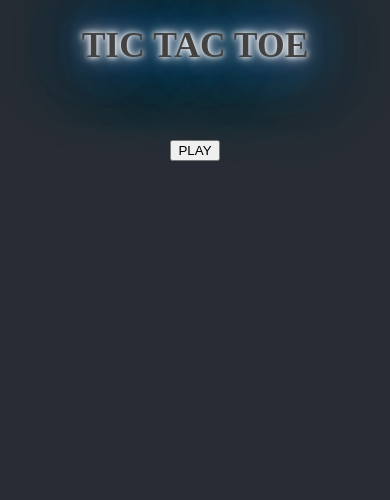
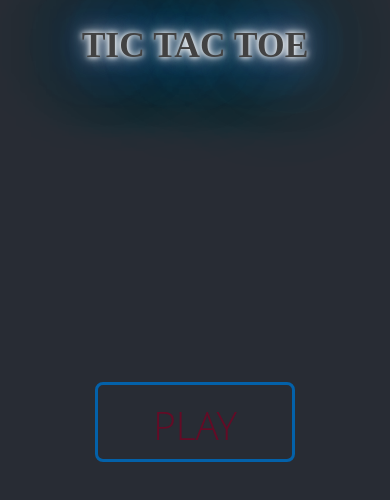
Before and after one commit to Nahv23/TicTacToe-React, a React (Create React App) app: page / in a window 390 px wide. Shown: the top 500 px of the page. Built offline with nearby package versions, Linux system fonts and the light colour scheme.

Commit message:
More desing. Neon style to play button and responsive desing

```diff
--- a/src/Components/App.css
+++ b/src/Components/App.css
@@ -19,3 +19,246 @@
   text-shadow: 0 0 5px #fff, 0 0 10px #fff, 0 0 20px #fff, 0 0 54px #00f,
     0 0 80px #163e3e, 0 0 90px #0ff, 0 0 100px #0ff, 0 0 150px #0ff;
 }
+
+
+section > button {
+  background:rgb(40 44 52);
+  position: absolute;
+  left: 50%;
+  top: 50%;
+  transform: translate(-50%, -50%);
+  -webkit-transform: translate(-50%, -50%);
+  min-width: 200px;
+  height: 80px;
+  text-align: center;
+  border-radius: 8px;
+  border: 3px solid rgb(3 97 169);;
+  cursor: pointer;
+}
+
+section > button:hover {
+  animation: border-flicker 2s linear forwards;
+}
+
+button > h3 {
+  font-family: "Open Sans";
+  font-weight: 300;
+  font-size:2.9em;
+  margin: 5px 0 0;
+  color: rgb(120 0 33 / 75%);
+}
+
+section > button:hover h3 {
+  animation: text-flicker 2s linear forwards;
+}
+
+section > button:hover .first {
+  animation: letter-flicker 3s linear infinite;
+}
+
+@keyframes text-flicker {
+  2% {
+    color: rgb(230, 0, 120);
+    text-shadow: 0 0 15px rgb(230, 0, 120);
+  }
+  3% {
+    color: rgba(120, 0, 50, .5);
+    text-shadow: none;
+  }
+  6% {
+    color: rgb(230, 0, 120);
+    text-shadow: 0 0 15px rgb(230, 0, 120);
+  }
+  9% {
+    color: rgba(120, 0, 50, .5);
+    text-shadow: none;
+  }
+  11% {
+    color: rgb(230, 0, 120);
+    text-shadow: 0 0 15px rgb(230, 0, 120);
+  }
+  14% {
+    color: rgba(120, 0, 50, .5);
+    text-shadow: none;
+  }
+  18% {
+    color: rgb(230, 0, 120);
+    text-shadow: 0 0 15px rgb(230, 0, 120);
+  }
+  32% {
+    color: rgb(230, 0, 120);
+    text-shadow: 0 0 15px rgb(230, 0, 120);
+  }
+  33% {
+    color: rgba(120, 0, 50, .5);
+    text-shadow: none;
+  }
+  37% {
+    color: rgb(230, 0, 120);
+    text-shadow: 0 0 15px rgb(230, 0, 120);
+  }
+  39% {
+    color: rgba(120, 0, 50, .5);
+    text-shadow: none;
+  }
+  43% {
+    color: rgb(230, 0, 120);
+    text-shadow: 0 0 15px rgb(230, 0, 120);
+  }
+  46% {
+    color: rgba(120, 0, 50, .5);
+    text-shadow: none;
+  }
+  47% {
+    color: rgb(230, 0, 120);
+    text-shadow: 0 0 15px rgb(230, 0, 120);
+  }
+  100% {
+    color: rgb(230, 0, 120);
+    text-shadow: 0 0 15px rgb(230, 0, 120);
+  }
+}
+
+@keyframes letter-flicker {
+    2% {
+    color: rgb(230, 0, 120);
+    text-shadow: 0 0 15px rgb(230, 0, 120);
+  }
+  3% {
+    color: rgba(120, 0, 50, .5);
+    text-shadow: none;
+  }
+  6% {
+    color: rgb(230, 0, 120);
+    text-shadow: 0 0 15px rgb(230, 0, 120);
+  }
+  9% {
+    color: rgba(120, 0, 50, .5);
+    text-shadow: none;
+  }
+  11% {
+    color: rgb(230, 0, 120);
+    text-shadow: 0 0 15px rgb(230, 0, 120);
+  }
+  14% {
+    color: rgba(120, 0, 50, .5);
+    text-shadow: none;
+  }
+  18% {
+    color: rgb(230, 0, 120);
+    text-shadow: 0 0 15px rgb(230, 0, 120);
+  }
+  32% {
+    color: rgb(230, 0, 120);
+    text-shadow: 0 0 15px rgb(230, 0, 120);
+  }
+  33% {
+    color: rgba(120, 0, 50, .5);
+    text-shadow: none;
+  }
+  37% {
+    color: rgb(230, 0, 120);
+    text-shadow: 0 0 15px rgb(230, 0, 120);
+  }
+  39% {
+    color: rgba(120, 0, 50, .5);
+    text-shadow: none;
+  }
+  40% {
+    color: rgb(230, 0, 120);
+    text-shadow: 0 0 15px rgb(230, 0, 120);
+  }
+  100% {
+    color: rgb(230, 0, 120);
+    text-shadow: 0 0 15px rgb(230, 0, 120);
+  }
+}
+
+@keyframes border-flicker {
+  2% {
+    border: 3px solid rgb(0, 180, 230);
+    box-shadow: 0 0 15px -1px rgb(0, 180, 230),
+    0 0 12px -1px rgb(0, 180, 230) inset;
+  }
+  3% {
+    border: 3px solid rgb(0, 40, 70);
+    box-shadow: none;
+  }
+  5% {
+    border: 3px solid rgb(0, 180, 230);
+    box-shadow: 0 0 15px -1px rgb(0, 180, 230),
+    0 0 12px -1px rgb(0, 180, 230) inset;
+  }
+  6% {
+    border: 3px solid rgb(0, 40, 70);
+    box-shadow: none;
+  }
+  7% {
+    border: 3px solid rgb(0, 180, 230);
+    box-shadow: 0 0 15px -1px rgb(0, 180, 230),
+    0 0 12px -1px rgb(0, 180, 230) inset;
+  }
+  9% {
+    border: 3px solid rgb(0, 40, 70);
+    box-shadow: none;
+  }
+  13% {
+    border: 3px solid rgb(0, 180, 230);
+    box-shadow: 0 0 15px -1px rgb(0, 180, 230),
+    0 0 12px -1px rgb(0, 180, 230) inset;
+  }
+  16% {
+    border: 3px solid rgb(0, 40, 70);
+    box-shadow: none;
+  }
+  18% {
+    border: 3px solid rgb(0, 180, 230);
+    box-shadow: 0 0 15px -1px rgb(0, 180, 230),
+    0 0 12px -1px rgb(0, 180, 230) inset;
+  }
+  22% {
+    border: 3px solid rgb(0, 40, 70);
+    box-shadow: none;
+  }
+  34% {
+    border: 3px solid rgb(0, 180, 230);
+    box-shadow: 0 0 15px -1px rgb(0, 180, 230),
+    0 0 12px -1px rgb(0, 180, 230) inset;
+  }
+  36% {
+    border: 3px solid rgb(0, 40, 70);
+    box-shadow: none;
+  }
+  54% {
+    border: 3px solid rgb(0, 180, 230);
+    box-shadow: 0 0 15px -1px rgb(0, 180, 230),
+    0 0 12px -1px rgb(0, 180, 230) inset;
+  }
+  100% {
+    border: 3px solid rgb(0, 180, 230);
+    box-shadow: 0 0 15px -1px rgb(0, 180, 230),
+    0 0 12px -1px rgb(0, 180, 230) inset;
+  }
+}
+
+@media (max-height: 750px){
+  .App-header {
+    margin-bottom: 4vh;
+  }
+
+  button {
+    min-width: 20vh;
+    min-height: 5vw;
+    text-align: center;
+    border-radius: 8px;
+    border: 3px solid rgb(3 97 169);;
+    cursor: pointer;
+  }
+
+  h3 {
+    font-weight: 200;
+    font-size:1.9em;
+    color: rgb(120 0 33 / 75%);
+    margin: 0;
+  }
+}
--- a/src/Components/App.jsx
+++ b/src/Components/App.jsx
@@ -5,6 +5,7 @@ import "./App.css";
 import GameSpace from "./GameSpace/GameSpace";
 
 function App({ gameState, loadIDGameAction }) {
+  // eslint-disable-next-line no-unused-vars
   const loadingIDGame = () => {
     const matchIdGame = createRandomID();
     const whoStarts = randomWhoStarts();
@@ -18,8 +19,15 @@ function App({ gameState, loadIDGameAction }) {
       </header>
       {gameState.matchId === "" ? (
         <section>
-          <button type="button" value="PLAY" onClick={() => loadingIDGame()}>
-            PLAY
+          <button
+            className="start-play"
+            type="button"
+            value="PLAY"
+            onClick={() => loadingIDGame()}
+          >
+            <h3>
+              PL<span className="first">A</span>Y
+            </h3>
           </button>
         </section>
       ) : (
--- a/src/Components/Board/Board.css
+++ b/src/Components/Board/Board.css
@@ -11,3 +11,13 @@
 	-moz-box-shadow: -1px 3px 20px 7px rgb(174 179 243);
 	box-shadow: -1px 3px 20px 7px rgb(174 179 243);
 }
+
+
+@media (max-height: 750px) {
+	.board {
+		display: flex;
+		flex-wrap: wrap;
+		align-items: center;
+		justify-content: center;
+	}
+  }
--- a/src/Components/GameSpace/GameSpace.css
+++ b/src/Components/GameSpace/GameSpace.css
@@ -1,14 +1,6 @@
-.App {
-  text-align: center;
-  height: 100vh;
+@media(max-height: 750px){
+  .GameSpace{
+    display: flex ;
+    flex-direction: row
+  }
 }
-
-.App-header {
-  background-color: #282c34;
-  display: flex;
-  flex-direction: column;
-  align-items: center;
-  justify-content: center;
-  font-size: calc(10px + 2vmin);
-  color: white;
-}
--- a/src/Components/InfoTurnsContainer/InfoTurnsContainer.css
+++ b/src/Components/InfoTurnsContainer/InfoTurnsContainer.css
@@ -1,22 +1,7 @@
-/* .turnsContainer {
-  margin: 20px 10px;
-  display: flex;
-  justify-content: center;
+.turnsContainer {
+  margin: 0 auto;
+  max-width: 25%;
 }
-
-.turn-table{
-    min-width: 7em;
-}
-
-.turn-table > .turn{
-    margin-block-start: 1em;
-    margin-block-end: 1em;
-}
-.turn-table > .active{
-    border-left: 10px solid blue;
-    border-top: 5px solid transparent;
-    border-bottom: 5px solid transparent;
-} */
 
 table.turn-table {
   margin-top: 20px;
@@ -32,7 +17,7 @@ table.turn-table th {
   padding: 2px 0px;
 }
 table.turn-table tbody td {
-  font-size: 10px;
+  font-size: 1.5vw;
 }
 
 .turn.active {
@@ -86,3 +71,10 @@ table.turn-table tbody td {
     opacity: 1;
   }
 }
+
+@media (max-height: 750px) {
+  .turnsContainer {
+    margin: auto 0;
+    min-width: 30%;
+  }
+}
```
